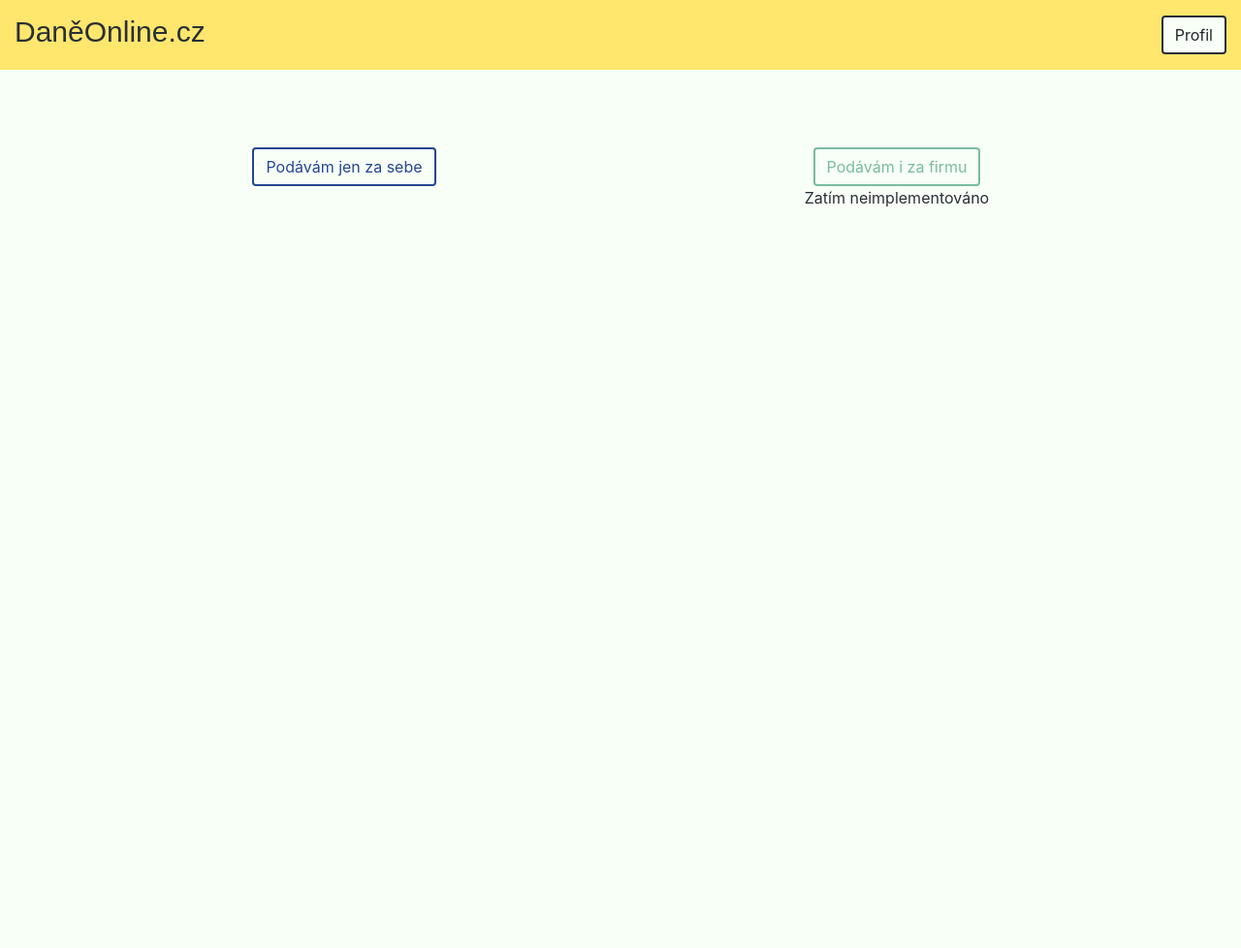
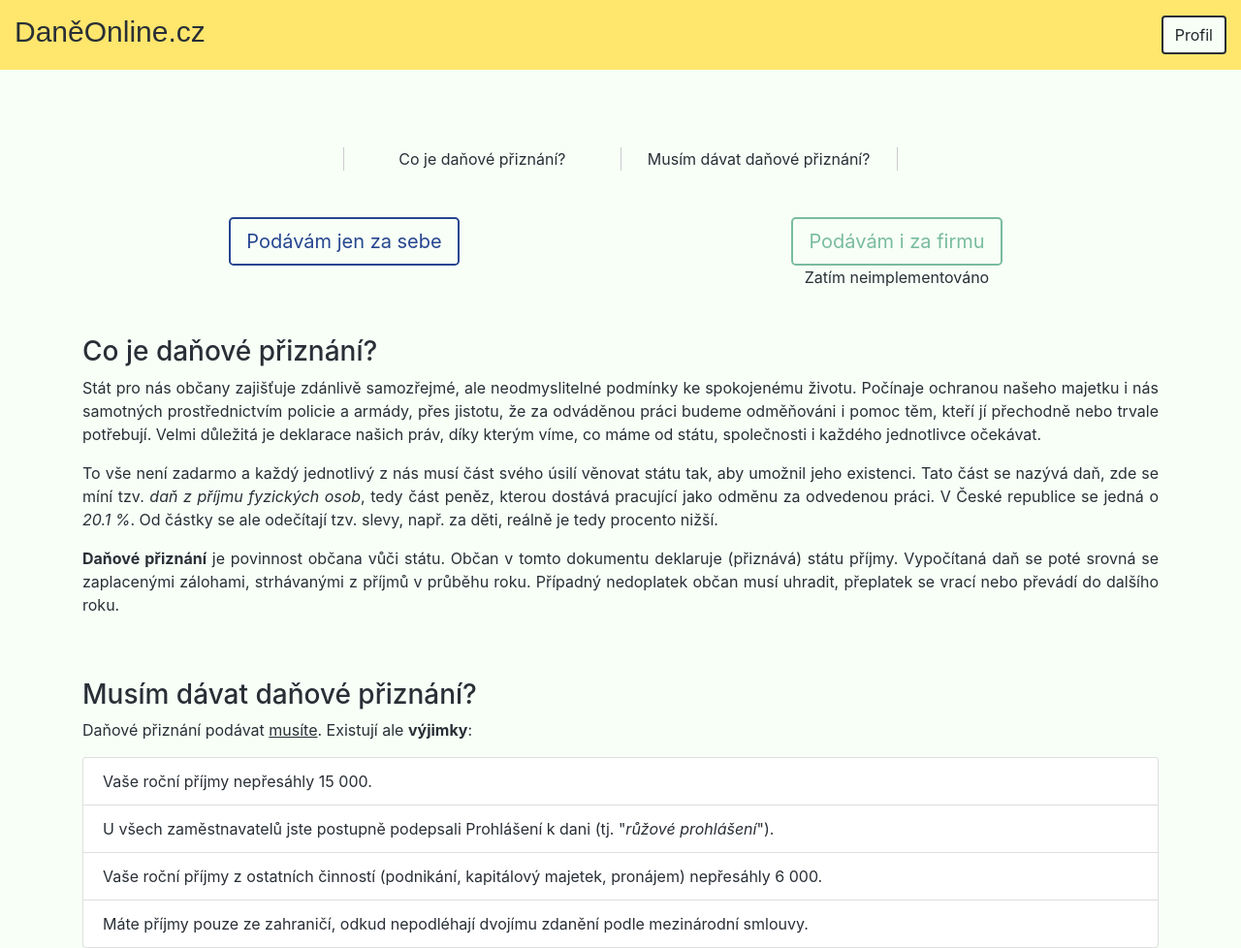
Before and after one commit to martinbenes1996/DaneOnline, a Flask app: page / in a window 1280 px wide. Shown: the whole page at 97% size. Before the commit the page ends 214 px from the top, so only its background shows below. Run offline with Flask 2, Linux system fonts and the light colour scheme; some libraries are stand-ins or nearby versions.

Commit message:
index changed

```diff
--- /dev/null
+++ b/static/index.js
@@ -0,0 +1,10 @@
+
+
+
+
+
+
+
+$( document ).ready(function() {
+    console.log( "ready!" );
+});
--- a/static/styles.css
+++ b/static/styles.css
@@ -97,7 +97,7 @@ body {
 }
 
 .tax_progressbar_item_todo {
-    color: #292f36
+    color: #292f36;
 }
 
 .tax_form {
@@ -112,3 +112,16 @@ body {
 .tax_input_error {
     border: 2px solid #c42021;
 }
+
+.tax_info_row {
+    margin-bottom: 3em;
+}
+
+.tax_info_col {
+    border-left: 1px solid #cccccc;
+}
+
+.tax_info_col:hover {
+    text-decoration: underline;
+    color: #292f36;
+}
--- a/templates/index.html
+++ b/templates/index.html
@@ -4,18 +4,77 @@
 {% block Title %}Domů{% endblock %}
 
 {% block Content %}
+
+
+<div class="row tax_info_row">
+    <div class="col"></div>
+    <div class="col text-center tax_info_col" id="info_WhatIs_Button">
+        Co je daňové přiznání?
+    </div>
+    <div class="col text-center tax_info_col" id="info_ShouldI_Button">
+        Musím dávat daňové přiznání?
+    </div>
+    <div class="col tax_info_col"></div>
+</div>
+
 <div class="row">
     <div class="col text-center">
         <a href="osobni/1">
-            <button type="button" class="btn tax_button1">Podávám jen za sebe</button>
+            <button type="button" class="btn btn-lg tax_button1">Podávám jen za sebe</button>
         </a>
 
     </div>
     <div class="col text-center">
         <!--<a href="firemni/1">-->
-            <button type="button" class="btn tax_button2" disabled>Podávám i za firmu</button><br>
+            <button type="button" class="btn btn-lg tax_button2" disabled>Podávám i za firmu</button><br>
         <!--</a>-->
         <label class="form-check-label">Zatím neimplementováno</label>
     </div>
 </div>
+
+<div class="row" id="info_WhatIs" style="margin-top: 3em">
+    <div class="col">
+        <h3>Co je daňové přiznání?</h3>
+        <p class="text-justify">
+        Stát pro nás občany zajišťuje zdánlivě samozřejmé, ale neodmyslitelné podmínky
+        ke spokojenému životu. Počínaje ochranou našeho majetku i nás samotných
+        prostřednictvím policie a armády, přes jistotu, že za odváděnou práci budeme
+        odměňováni i pomoc těm, kteří jí přechodně nebo trvale potřebují. Velmi důležitá
+        je deklarace našich práv, díky kterým víme, co máme od státu, společnosti i
+        každého jednotlivce očekávat.
+        </p>
+        <p class="text-justify">
+        To vše není zadarmo a každý jednotlivý z nás musí část svého úsilí věnovat
+        státu tak, aby umožnil jeho existenci. Tato část se nazývá daň, zde se míní
+        tzv.&nbsp;<i>daň z příjmu fyzických osob</i>, tedy část peněz, kterou dostává
+        pracující jako odměnu za odvedenou práci. V České republice se jedná o
+        <i>20.1 %</i>. Od částky se ale odečítají tzv. slevy, např. za děti,
+        reálně je tedy procento nižší.
+        </p>
+        <p class="text-justify">
+        <b>Daňové přiznání</b> je povinnost občana vůči státu. Občan v tomto dokumentu
+        deklaruje (přiznává) státu příjmy. Vypočítaná daň se poté srovná se zaplacenými
+        zálohami, strhávanými z příjmů v průběhu roku. Případný nedoplatek občan musí
+        uhradit, přeplatek se vrací nebo převádí do dalšího roku.
+        </p>
+    </div>
+</div>
+
+<div class="row" id="info_WhatIs" style="margin-top: 3em">
+    <div class="col">
+        <h3>Musím dávat daňové přiznání?</h3>
+        <p class="text-justify">
+            Daňové přiznání podávat <u>musíte</u>. Existují ale <b>výjimky</b>:
+        </p>
+        <ul class="list-group">
+            <li class="list-group-item">Vaše roční příjmy nepřesáhly 15 000.</li>
+            <li class="list-group-item">U všech zaměstnavatelů jste postupně podepsali Prohlášení k dani (tj. "<i>růžové prohlášení</i>").</li>
+            <li class="list-group-item">Vaše roční příjmy z ostatních činností (podnikání, kapitálový majetek, pronájem) nepřesáhly 6 000.</li>
+            <li class="list-group-item">Máte příjmy pouze ze zahraničí, odkud nepodléhají dvojímu zdanění podle mezinárodní smlouvy.</li>
+        </ul>
+    </div>
+</div>
+
+<script src="{{ url_for('static', filename='index.js') }}"></script>
+
 {% endblock %}
```
Also changed, not shown: templates/tax_private.html (+4 -8 lines).
